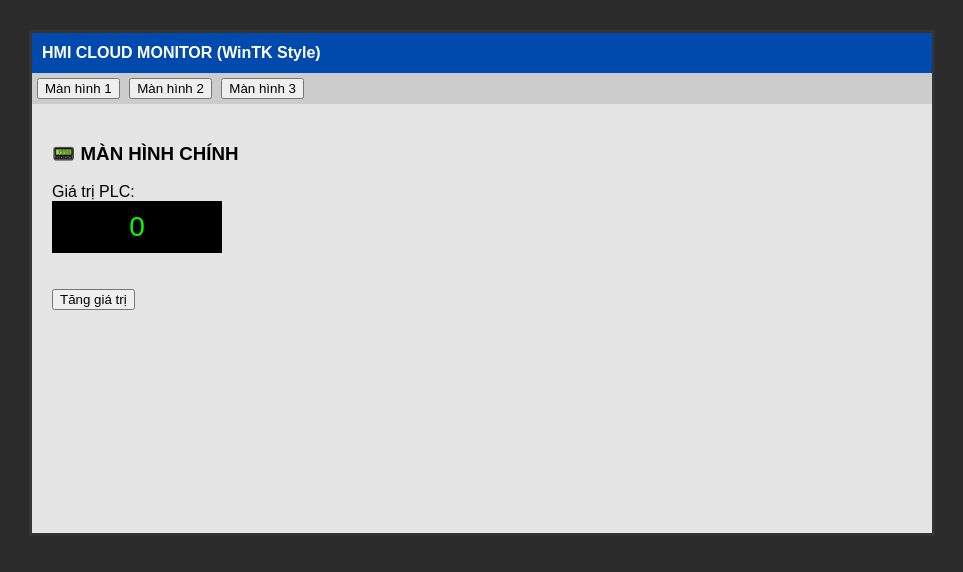
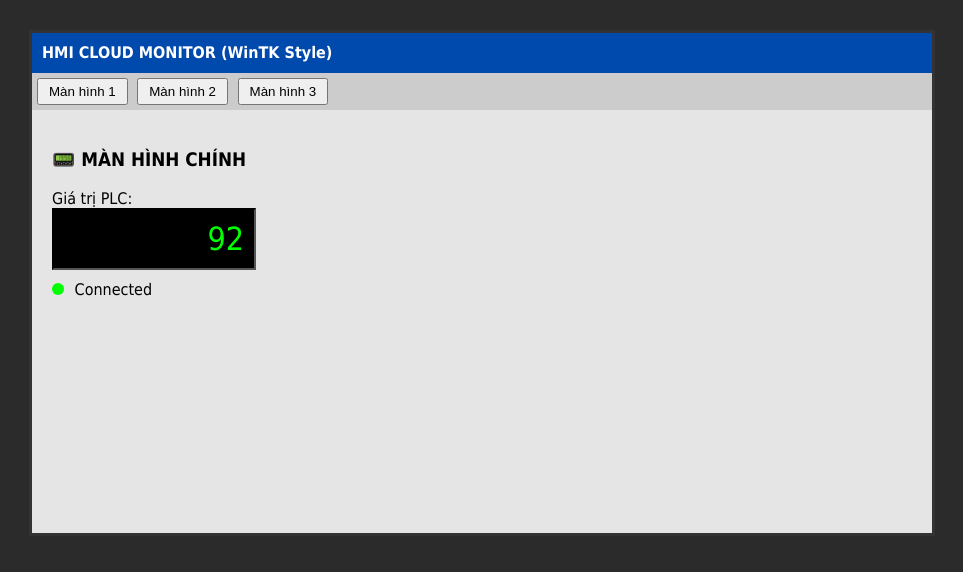
Before and after one commit to thaydat9cong-code/HMI_CLOUD, a website: page index.html in a window 1280 px wide. Both pictures are taken after a click on the button "Màn hình 1". Shown: the whole page, without its empty margins (158-1121 px from the left). Drawn offline with Linux system fonts and the light colour scheme.

Commit message:
Upgrade UI to WinTK-style HMI

```diff
--- a/index.html
+++ b/index.html
@@ -2,15 +2,15 @@
 <html lang="vi">
 <head>
 <meta charset="UTF-8">
-<title>HMI CLOUD - WinTK Style</title>
+<title>HMI CLOUD – WinTK Style</title>
 
 <style>
 body {
     background: #2b2b2b;
-    font-family: Arial, sans-serif;
+    font-family: Tahoma, Arial, sans-serif;
 }
 
-/* Khung HMI giống WinTK */
+/* Khung HMI */
 #hmi {
     width: 900px;
     height: 500px;
@@ -29,16 +29,17 @@ body {
     font-weight: bold;
 }
 
-/* Thanh menu */
+/* Menu WinTK */
 #menu {
     background: #ccc;
     padding: 5px;
 }
 #menu button {
     margin-right: 5px;
+    padding: 4px 10px;
 }
 
-/* Khu vực màn hình */
+/* Screen */
 .screen {
     display: none;
     padding: 20px;
@@ -47,14 +48,28 @@ body {
     display: block;
 }
 
-/* Widget HMI */
+/* Ô hiển thị số */
 .value-box {
-    width: 150px;
+    width: 180px;
     padding: 10px;
     background: black;
-    color: lime;
-    font-size: 28px;
-    text-align: center;
+    color: #00ff00;
+    font-size: 32px;
+    text-align: right;
+    border: 2px inset #555;
+}
+
+/* Trạng thái kết nối */
+.status {
+    margin-top: 10px;
+}
+.dot {
+    width: 12px;
+    height: 12px;
+    border-radius: 50%;
+    display: inline-block;
+    margin-right: 6px;
+    background: red;
 }
 </style>
 </head>
@@ -74,63 +89,63 @@ body {
     <div id="screen1" class="screen active">
         <h3>📟 MÀN HÌNH CHÍNH</h3>
         Giá trị PLC:
-        <div class="value-box" id="tagValue">0</div>
-        <br><br>
-        <button onclick="increase()">Tăng giá trị</button>
+        <div class="value-box" id="plcValue">---</div>
+
+        <div class="status">
+            <span class="dot" id="statusDot"></span>
+            <span id="statusText">Disconnected</span>
+        </div>
     </div>
 
     <!-- SCREEN 2 -->
     <div id="screen2" class="screen">
-        <h3>⚙️ MÀN HÌNH CÀI ĐẶT</h3>
-        Trạng thái:
-        <b id="status">Disconnected</b>
-        <br><br>
-        <button onclick="connect()">Connect</button>
-        <button onclick="disconnect()">Disconnect</button>
+        <h3>📊 GIÁM SÁT</h3>
+        Giá trị hiện tại:
+        <div class="value-box" id="mirrorValue">---</div>
     </div>
 
     <!-- SCREEN 3 -->
     <div id="screen3" class="screen">
-        <h3>📊 MÀN HÌNH GIÁM SÁT</h3>
-        <p>Giá trị hiện tại:</p>
-        <div class="value-box" id="mirrorValue">0</div>
+        <h3>ℹ️ THÔNG TIN HỆ THỐNG</h3>
+        <p>HMI Cloud – Monitor Only</p>
+        <p>Data Source: PLC → PC → Cloud</p>
     </div>
 </div>
 
 <script>
-/* TAG giống PLC */
-let TAG = {
-    value: 0,
-    connected: false
-};
+/* ====== DATA TỪ CLOUD ======
+   Chỗ này sau này bạn thay bằng:
+   - WebSocket
+   - Fetch API
+   - MQTT
+================================ */
 
-/* Chuyển màn */
-function showScreen(id) {
-    document.querySelectorAll('.screen').forEach(s => s.classList.remove('active'));
-    document.getElementById(id).classList.add('active');
+function onCloudData(data) {
+    // data = { value: number, connected: true/false }
+
+    document.getElementById("plcValue").innerText = data.value;
+    document.getElementById("mirrorValue").innerText = data.value;
+
+    document.getElementById("statusText").innerText =
+        data.connected ? "Connected" : "Disconnected";
+
+    document.getElementById("statusDot").style.background =
+        data.connected ? "lime" : "red";
 }
 
-/* Logic HMI */
-function increase() {
-    TAG.value++;
-    updateUI();
-}
+/* DEMO dữ liệu (chỉ để test hiển thị – có thể xóa) */
+setInterval(() => {
+    onCloudData({
+        value: Math.floor(Math.random() * 100),
+        connected: true
+    });
+}, 1000);
 
-function connect() {
-    TAG.connected = true;
-    updateUI();
-}
-
-function disconnect() {
-    TAG.connected = false;
-    updateUI();
-}
-
-function updateUI() {
-    document.getElementById('tagValue').innerText = TAG.value;
-    document.getElementById('mirrorValue').innerText = TAG.value;
-    document.getElementById('status').innerText =
-        TAG.connected ? 'Connected' : 'Disconnected';
+/* Chuyển màn hình */
+function showScreen(id) {
+    document.querySelectorAll('.screen')
+        .forEach(s => s.classList.remove('active'));
+    document.getElementById(id).classList.add('active');
 }
 </script>
 
```
